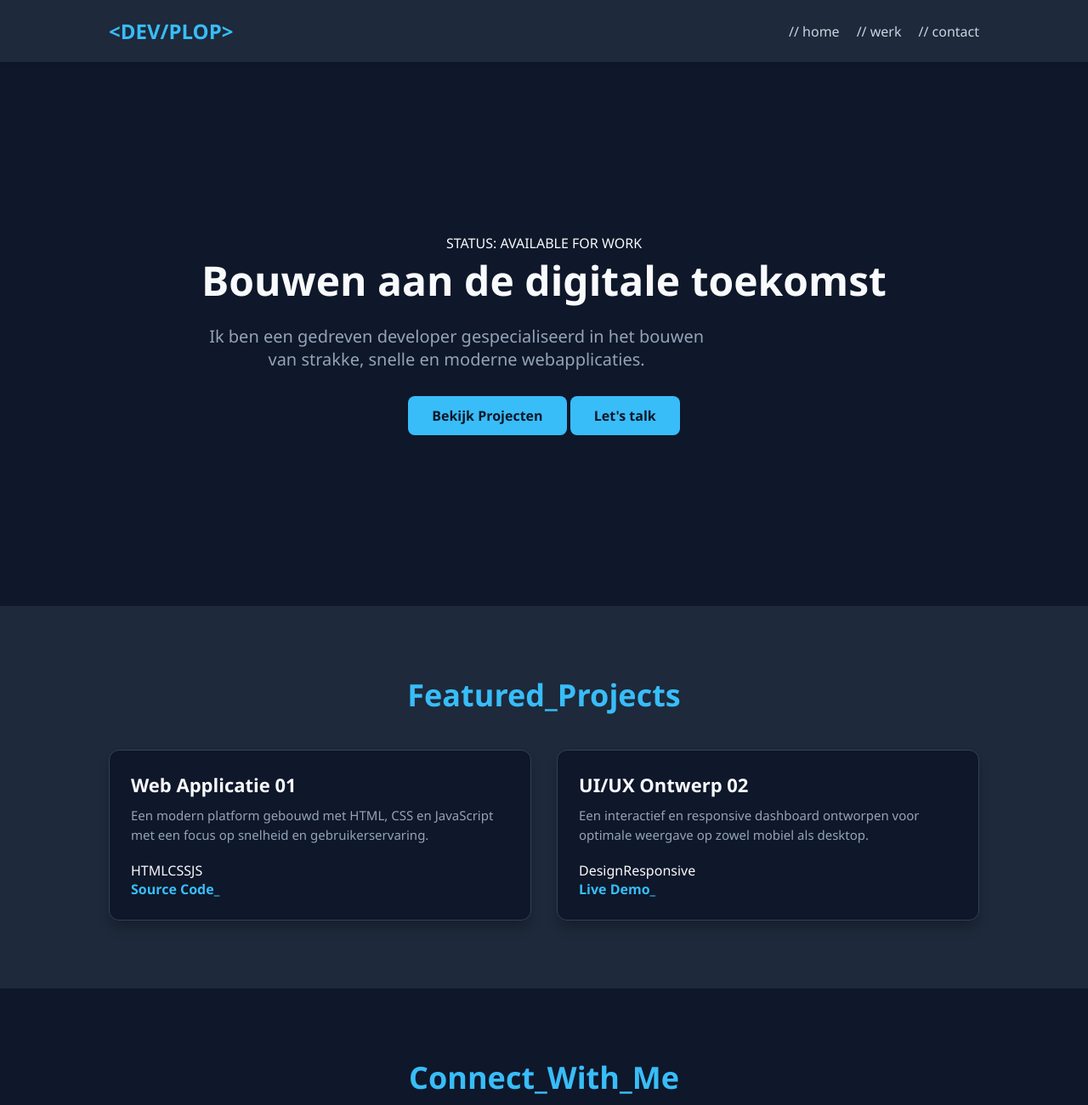
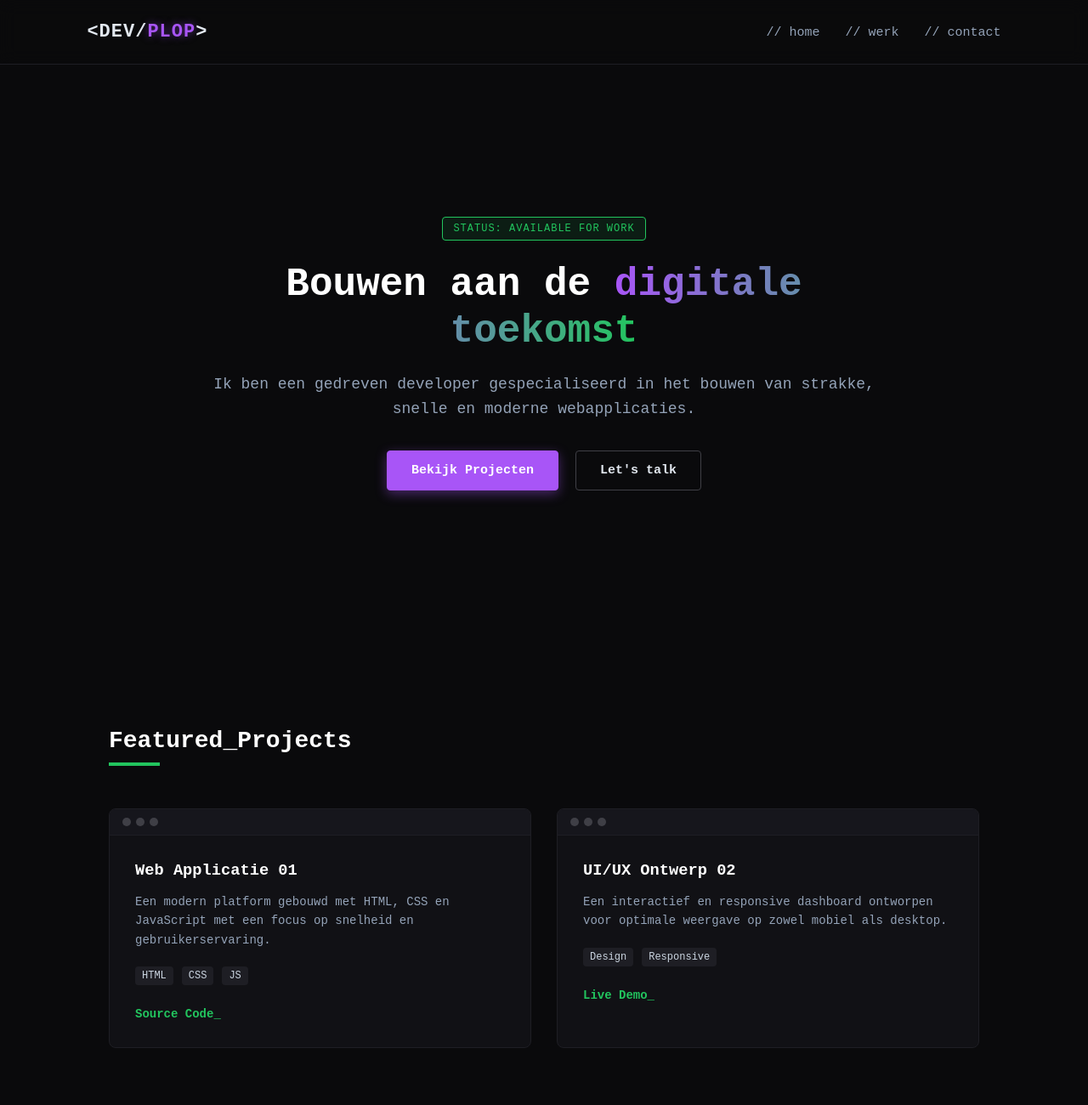
Before and after one commit to HenkSmit123/Dev-Plop-Portfolio, a plain HTML site: page index.html in a window 1280 px wide. Shown: the top 1300 px of the page at 85% size. Drawn offline with Linux system fonts and the light colour scheme.

Commit message:
Add files via upload

```diff
--- a/script.js
+++ b/script.js
@@ -1,13 +1,12 @@
-// Een leuk klein effect: als je op de website scrollt, krijgt de navigatiebalk een schaduw
+// Geeft een console log als herkenning dat de terminal-stijl actief is
+console.log(">> Terminal mode activated. Systems nominal.");
+
+// Subtiel fade-in effect voor de navigatiebalk tijdens het scrollen
 window.addEventListener('scroll', () => {
     const navbar = document.querySelector('.navbar');
     if (window.scrollY > 50) {
-        navbar.style.boxShadow = '0 10px 15px -3px rgba(0, 0, 0, 0.5)';
-        navbar.style.backgroundColor = '#0f172a';
+        navbar.style.borderBottom = '1px solid #a855f7';
     } else {
-        navbar.style.boxShadow = '0 4px 6px -1px rgba(0, 0, 0, 0.1)';
-        navbar.style.backgroundColor = '#1e293b';
+        navbar.style.borderBottom = '1px solid #1e1e24';
     }
 });
-
-console.log("Portfolio website succesvol geladen!");
--- a/style.css
+++ b/style.css
@@ -1,34 +1,41 @@
-/* Algemene Stijlen */
+/* Gitzwart & Neon Thema */
 * {
     margin: 0;
     padding: 0;
     box-sizing: border-box;
-    font-family: 'Segoe UI', Tahoma, Geneva, Verdana, sans-serif;
+    font-family: 'Courier New', Courier, monospace; /* Tech look font */
     scroll-behavior: smooth;
 }
 
 body {
-    background-color: #0f172a; /* Donkere, moderne achtergrond */
-    color: #f8fafc;
+    background-color: #0a0a0c;
+    color: #e2e8f0;
+    overflow-x: hidden;
 }
 
-/* Navigatiebalk */
+/* Navigatie */
 .navbar {
     display: flex;
     justify-content: space-between;
     align-items: center;
-    padding: 20px 10%;
-    background-color: #1e293b;
+    padding: 25px 8%;
+    background-color: rgba(10, 10, 12, 0.9);
+    border-bottom: 1px solid #1e1e24;
     position: sticky;
     top: 0;
     z-index: 1000;
-    box-shadow: 0 4px 6px -1px rgba(0, 0, 0, 0.1);
+    backdrop-filter: blur(10px);
 }
 
 .navbar .logo {
-    font-size: 24px;
+    font-size: 22px;
     font-weight: bold;
-    color: #38bdf8; /* Accentkleur blauw */
+    letter-spacing: 1px;
+}
+
+.highlight {
+    color: #a855f7; /* Neon paars */
+    text-shadow: 0 0 10px rgba(168, 85, 247, 0.5);
 }
 
 .nav-links {
@@ -37,116 +44,197 @@ body {
 }
 
 .nav-links li {
-    margin-left: 20px;
+    margin-left: 30px;
 }
 
 .nav-links a {
-    color: #cbd5e1;
+    color: #94a3b8;
     text-decoration: none;
-    font-size: 16px;
+    font-size: 15px;
     transition: color 0.3s;
 }
 
 .nav-links a:hover {
-    color: #38bdf8;
+    color: #22c55e; /* Neon groen */
 }
 
-/* Hero / Home Sectie */
+/* Hero Sectie */
 .hero {
-    height: 80vh;
+    height: 85vh;
     display: flex;
     justify-content: center;
     align-items: center;
+    padding: 0 10%;
+}
+
+.hero-content {
+    max-width: 800px;
     text-align: center;
-    padding: 0 20px;
+}
+
+.terminal-badge {
+    display: inline-block;
+    padding: 6px 12px;
+    background-color: rgba(34, 197, 94, 0.1);
+    border: 1px solid #22c55e;
+    color: #22c55e;
+    font-size: 12px;
+    border-radius: 4px;
+    margin-bottom: 25px;
+    letter-spacing: 1px;
 }
 
 .hero-content h1 {
-    font-size: 48px;
+    font-size: 46px;
+    line-height: 1.2;
     margin-bottom: 20px;
+    color: #fff;
 }
 
-.hero-content .highlight {
-    color: #38bdf8;
+.gradient-text {
+    background: linear-gradient(to right, #a855f7, #22c55e);
+    -webkit-background-clip: text;
+    -webkit-text-fill-color: transparent;
 }
 
 .hero-content p {
-    font-size: 20px;
+    font-size: 18px;
     color: #94a3b8;
-    margin-bottom: 30px;
-    max-width: 600px;
+    margin-bottom: 35px;
+    line-height: 1.6;
+}
+
+.hero-buttons {
+    display: flex;
+    gap: 20px;
+    justify-content: center;
 }
 
 /* Knoppen */
 .btn {
-    display: inline-block;
-    background-color: #38bdf8;
-    color: #0f172a;
-    padding: 12px 28px;
-    border-radius: 8px;
+    padding: 14px 28px;
+    border-radius: 4px;
     text-decoration: none;
     font-weight: bold;
-    border: none;
+    font-size: 15px;
     cursor: pointer;
-    transition: background-color 0.3s, transform 0.2s;
+    transition: all 0.3s;
 }
 
-.btn:hover {
-    background-color: #0ea5e9;
+.btn-primary {
+    background-color: #a855f7;
+    color: #fff;
+    border: 1px solid #a855f7;
+    box-shadow: 0 4px 14px rgba(168, 85, 247, 0.4);
+}
+
+.btn-primary:hover {
+    background-color: #9333ea;
     transform: translateY(-2px);
 }
 
-/* Projecten Sectie */
-.projects-section {
-    padding: 80px 10%;
-    background-color: #1e293b;
+.btn-secondary {
+    background-color: transparent;
+    color: #e2e8f0;
+    border: 1px solid #3f3f46;
 }
 
-.projects-section h2 {
-    text-align: center;
-    font-size: 36px;
-    margin-bottom: 40px;
-    color: #38bdf8;
+.btn-secondary:hover {
+    border-color: #22c55e;
+    color: #22c55e;
+}
+
+/* Projecten */
+.projects-section {
+    padding: 100px 10%;
+}
+
+.section-title h2 {
+    font-size: 28px;
+    color: #fff;
+    margin-bottom: 10px;
+}
+
+.section-title .line {
+    width: 60px;
+    height: 4px;
+    background-color: #22c55e;
+    margin-bottom: 50px;
 }
 
 .projects-grid {
     display: grid;
-    grid-template-columns: repeat(auto-fit, minmax(280px, 1fr));
+    grid-template-columns: repeat(auto-fit, minmax(320px, 1fr));
     gap: 30px;
 }
 
 .project-card {
-    background-color: #0f172a;
-    border-radius: 12px;
+    background-color: #111115;
+    border: 1px solid #1e1e24;
+    border-radius: 8px;
     overflow: hidden;
-    box-shadow: 0 10px 15px -3px rgba(0, 0, 0, 0.3);
-    transition: transform 0.3s;
-    border: 1px solid #334155;
+    transition: all 0.3s;
 }
 
 .project-card:hover {
+    border-color: #a855f7;
     transform: translateY(-5px);
+    box-shadow: 0 10px 20px rgba(168, 85, 247, 0.1);
 }
 
+.card-header {
+    background-color: #16161c;
+    padding: 10px 15px;
+    border-bottom: 1px solid #1e1e24;
+    display: flex;
+    gap: 6px;
+}
+
+.card-header .dot {
+    width: 10px;
+    height: 10px;
+    border-radius: 50%;
+    background-color: #3f3f46;
+}
+
+.project-card:hover .card-header .dot:nth-child(1) { background-color: #ef4444; }
+.project-card:hover .card-header .dot:nth-child(2) { background-color: #eab308; }
+.project-card:hover .card-header .dot:nth-child(3) { background-color: #22c55e; }
+
 .project-info {
-    padding: 25px;
+    padding: 30px;
 }
 
 .project-info h3 {
-    margin-bottom: 10px;
-    font-size: 22px;
+    margin-bottom: 15px;
+    color: #fff;
 }
 
 .project-info p {
     color: #94a3b8;
-    font-size: 15px;
+    font-size: 14px;
+    line-height: 1.6;
     margin-bottom: 20px;
-    line-height: 1.5;
+}
+
+.tags {
+    display: flex;
+    gap: 10px;
+    margin-bottom: 25px;
+}
+
+.tags span {
+    font-size: 12px;
+    background-color: #1e1e24;
+    padding: 4px 8px;
+    border-radius: 4px;
+    color: #cbd5e1;
 }
 
 .project-link {
-    color: #38bdf8;
+    color: #22c55e;
     text-decoration: none;
+    font-size: 14px;
     font-weight: bold;
 }
 
@@ -154,53 +242,61 @@ body {
     text-decoration: underline;
 }
 
-/* Contact Sectie */
+/* Contact */
 .contact-section {
-    padding: 80px 10%;
-    text-align: center;
+    padding: 100px 10%;
+    display: flex;
+    justify-content: center;
 }
 
-.contact-section h2 {
-    font-size: 36px;
-    margin-bottom: 15px;
-    color: #38bdf8;
+.contact-box {
+    background-color: #111115;
+    border: 1px solid #1e1e24;
+    padding: 40px;
+    border-radius: 8px;
+    max-width: 600px;
+    width: 100%;
 }
 
-.contact-section p {
+.contact-box h2 {
+    color: #fff;
+    margin-bottom: 15px;
+    font-size: 26px;
+}
+
+.contact-box p {
     color: #94a3b8;
-    margin-bottom: 40px;
+    margin-bottom: 30px;
+    font-size: 15px;
 }
 
 .contact-form {
-    max-width: 500px;
-    margin: 0 auto;
     display: flex;
     flex-direction: column;
-    gap: 15px;
+    gap: 20px;
 }
 
 .contact-form input,
 .contact-form textarea {
-    padding: 15px;
-    border-radius: 8px;
-    border: 1px solid #334155;
-    background-color: #1e293b;
+    padding: 14px;
+    background-color: #0a0a0c;
+    border: 1px solid #232329;
+    border-radius: 4px;
     color: #fff;
-    font-size: 16px;
+    font-size: 15px;
 }
 
 .contact-form input:focus,
 .contact-form textarea:focus {
     outline: none;
-    border-color: #38bdf8;
+    border-color: #a855f7;
 }
 
 /* Footer */
 footer {
     text-align: center;
-    padding: 30px;
-    background-color: #0f172a;
-    border-top: 1px solid #334155;
-    color: #64748b;
-    font-size: 14px;
+    padding: 40px;
+    border-top: 1px solid #1e1e24;
+    color: #52525b;
+    font-size: 13px;
 }
```
